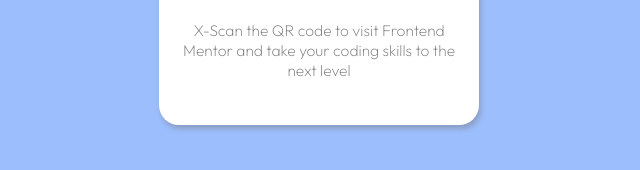
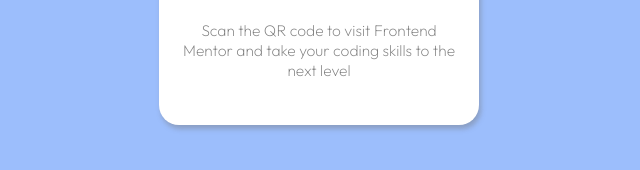
Before and after one commit to Adkasy/1-QR-code-component, a plain HTML site: page index.html in a window 1280 px wide. Shown: the part 540-710 px from the top of the page, 321-961 px from the left. Drawn offline with Linux system fonts and the light colour scheme.

Commit message:
Back to previous description

```diff
--- a/index.html
+++ b/index.html
@@ -27,7 +27,7 @@
 						Improve your front-end skills by building projects
 					</p>
 					<p class="description">
-						X-Scan the QR code to visit Frontend Mentor and take your coding
+						Scan the QR code to visit Frontend Mentor and take your coding
 						skills to the next level
 					</p>
 				</div>
```
